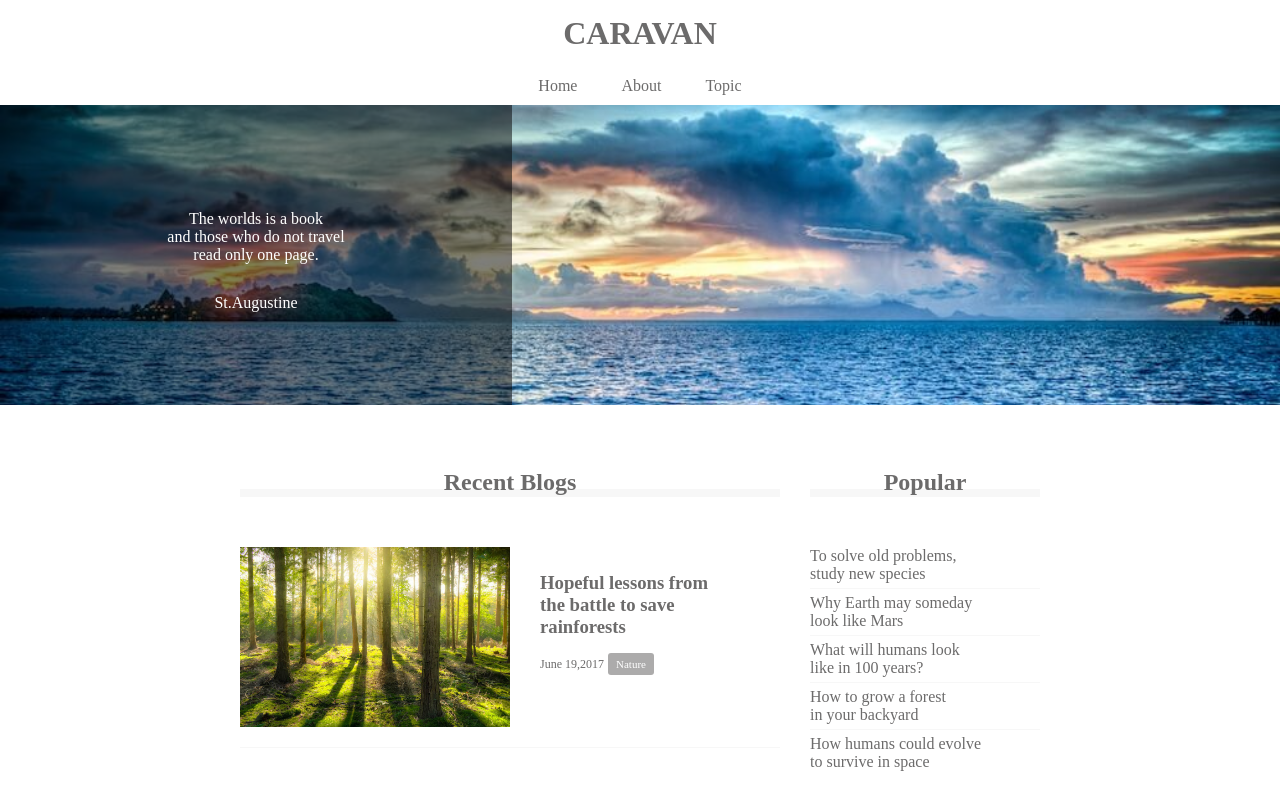
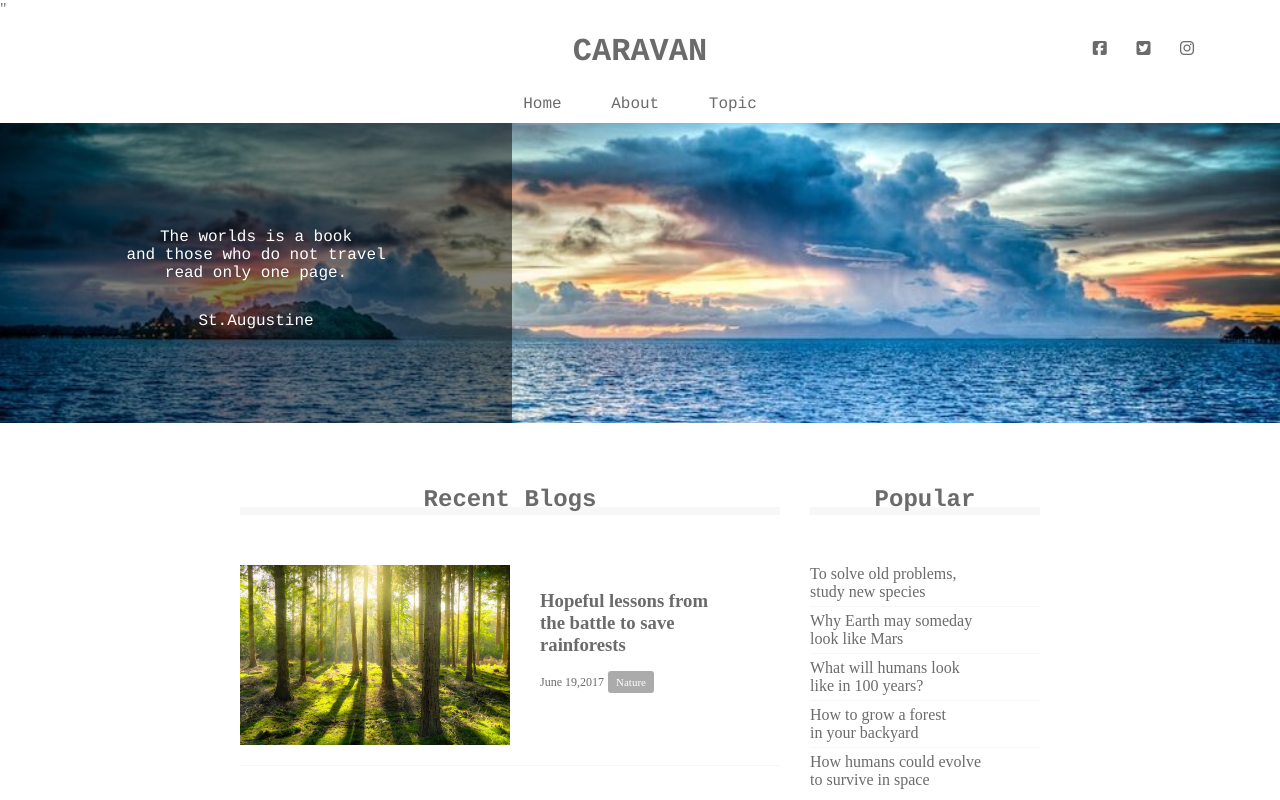
Before and after one commit to yunhao17/html, a plain HTML site: page caravan/index.html in a window 1280 px wide. Shown: the top 800 px of the page. Drawn offline with Linux system fonts and the light colour scheme.

Commit message:
[Finish]1-9

```diff
--- a/caravan/index.html
+++ b/caravan/index.html
@@ -2,6 +2,7 @@
 <html lang="ja">
   <head>
     <meta charset="UTF8"/>
+    <script src="https://kit.fontawesome.com/b3e43d68c5.js" crossorigin="anonymous"></script>"
     <link rel="stylesheet"href="style.css"/>
     <title>CARAVAN</title>
   </head>
@@ -14,6 +15,11 @@
         CARAVAN
         </a>
       </h1>
+      <div class="social">
+        <i class="fab fa-facebook-square"></i>
+        <i class="fab fa-twitter-square"></i>
+        <i class="fab fa-instagram"></i>
+      </div>
     </header>
 
     <!-- navigation -->
--- a/caravan/style.css
+++ b/caravan/style.css
@@ -8,12 +8,30 @@
 a {
   text-decoration: none;
 }
-
+header,
+nav,
+h2,
+.main-visual,
+footer {
+  font-family: Chalk duster, "Bradley Hand", Courier, "Segoe Print", sans-serif;
+}
 header {
-  width: 90%; /*横幅90%*/
+  width: 90%; /* 横幅90% */
   padding: 15px 0;
   margin: 0 auto;
   text-align: center;
+  position: relative;
+}
+
+.social i {
+  display: inline-block;
+  margin-left: 20px;
+}
+
+.social {
+  position: absolute; /* .headerの左上を基準に絶対位置で指定する */
+  top: 22px; /* .headerの左上から22px下側へ移動する */
+  right: 22px; /* .headerの右上から22px左側へ移動する */
 }
 header.heading {
   /*headerタグ内のheadingクラスのみ反映される*/
```
